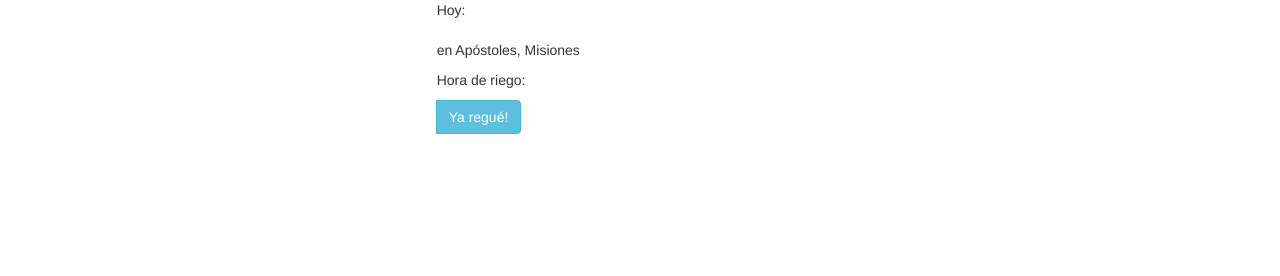
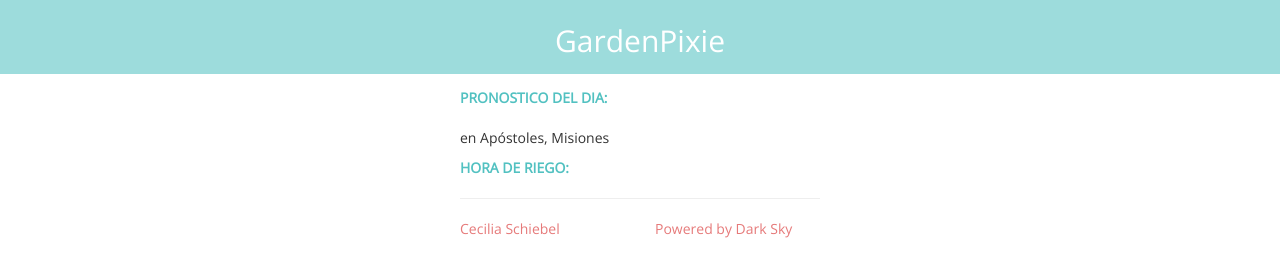
Before and after one commit to CeciS/GardenPixie, a website: page index.html in a window 1280 px wide. Drawn offline with nearby package versions, Linux system fonts and the light colour scheme.

Commit message:
UI: add css and layout

```diff
--- a/index.html
+++ b/index.html
@@ -8,6 +8,8 @@
         <title>Garden</title>
         <base href="/">
 
+        <link href="https://fonts.googleapis.com/css?family=Open+Sans:300" rel="stylesheet">
+
         <!-- Bootstrap CSS -->
         <link href="//netdna.bootstrapcdn.com/bootstrap/3.2.0/css/bootstrap.min.css" rel="stylesheet">
 
@@ -17,6 +19,9 @@
         <!--Custom JS-->
         <script src="/js/app.js"></script>
 
+        <!--Custom CSS-->
+        <link href="/css/style.css"rel="stylesheet">
+
         <!-- HTML5 Shim and Respond.js IE8 support of HTML5 elements and media queries -->
         <!-- WARNING: Respond.js doesn't work if you view the page via file:// -->
         <!--[if lt IE 9]>
@@ -25,14 +30,17 @@
         <![endif]-->
     </head>
     <body ng-app="GardenApp">
-        <div ng-controller="gardenCtrl as $ctrl">
+        <div class="topbar text-center">
+            <h2>GardenPixie</h2>
+        </div>
+        <div class="container" ng-controller="gardenCtrl as $ctrl">
 
             <div class="row">
                 <div class="col-xs-12 col-md-offset-4 col-md-4">
                     <!--day summary-->
                     <div>
-                        <p>Hoy:</p>
-                        <h3>{{$ctrl.today.summary}}</h3>
+                        <p class="gp-label text-uppercase"><strong>Pronostico del dia:</strong></p>
+                        <h2 class="text-center">{{$ctrl.today.summary}}</h2>
                     </div>
                     <!--setted city-->
                     <div>
@@ -40,20 +48,22 @@
                     </div>
                     <!--setted water hour-->
                     <div>
-                        <p>Hora de riego:</p>
-                        <h4>{{$ctrl.setted.waterHourString}}</h4>
+                        <p class="gp-label text-uppercase"><strong>Hora de riego:</strong></p>
+                        <h2 class="text-center">{{$ctrl.setted.waterHourString}}</h2>
                     </div>
 
-                    <!--reminder msg TEST-->
-                    <div>
-                        <h4><small>{{$ctrl.today.reminderMsg}}</small></h4>
-                    </div>
+                    <hr>
 
-                    <!--water button-->
-                    <span class="input-group-btn">
-                        <button type="button" class="btn btn-info">Ya regué!</button>
-                    </span>
-
+                    <footer>
+                        <div class="row">
+                            <div class="col-xs-6">
+                                <span><a href="https://github.com/CeciS" target="_blank">Cecilia Schiebel</a></span>
+                            </div>
+                            <div class="col-xs-6">
+                                <span class="push-right"><a href="https://darksky.net/poweredby/" target="_blank">Powered by Dark Sky</a></span>
+                            </div>
+                        </div>
+                    </footer>
                 </div>
             </div>
 
--- /dev/null
+++ b/less/style.less
@@ -0,0 +1,25 @@
+@main-color: #9ddcdc;
+@accent-color: #E67A7A;
+
+body{
+    font-family: 'Open Sans', sans-serif;
+}
+
+.topbar{
+    background-color: @main-color;
+    color: white;
+    padding-top: 0.3em;
+    padding-bottom: 0.5em;
+    margin-bottom: 1em;
+}
+
+.gp-label{
+    color: darken(@main-color, 20%);
+}
+
+a{
+    color: @accent-color;
+    &:hover, &:focus{
+        color: darken(@accent-color, 20%);
+    }
+}
```
Also changed, not shown: css/style.css (added), css/style.min.css (added).
